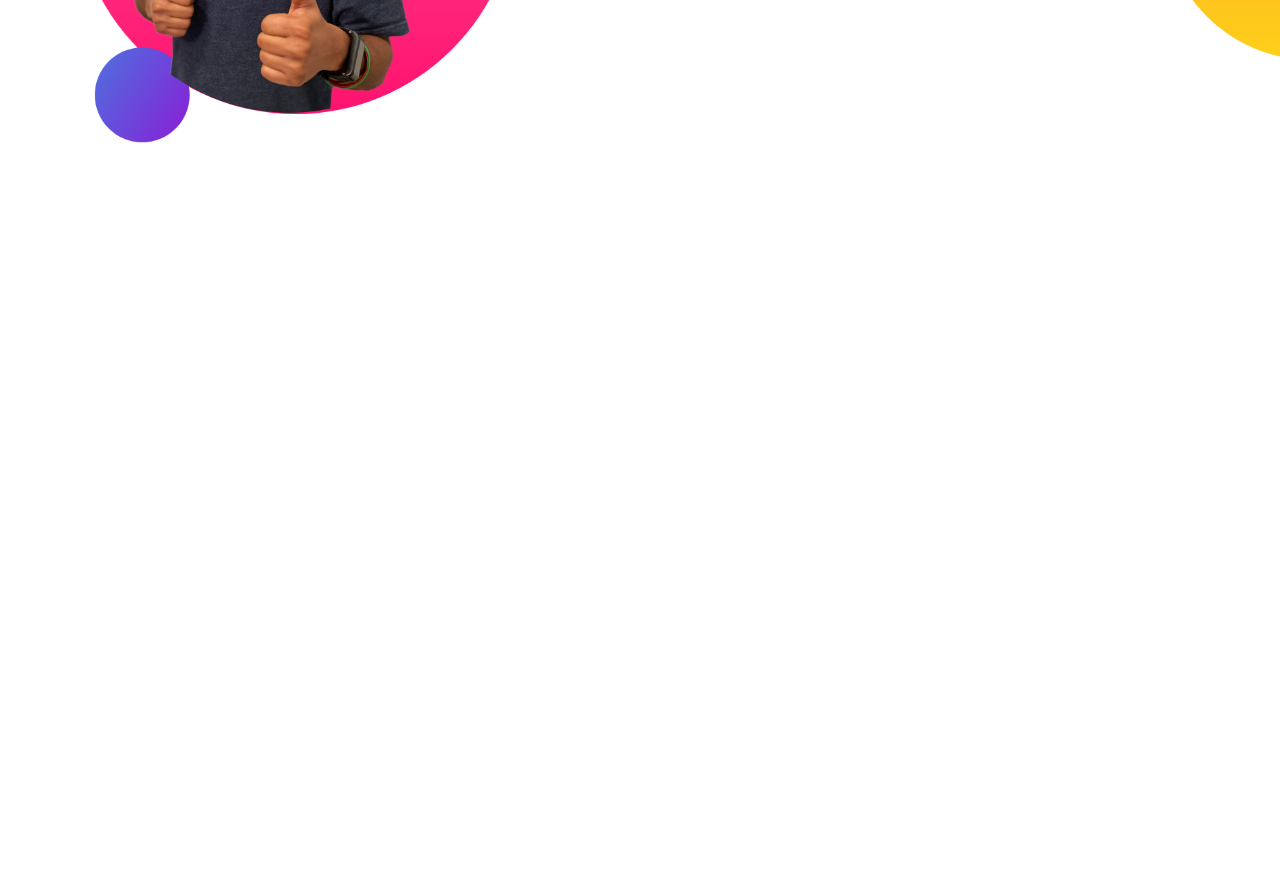
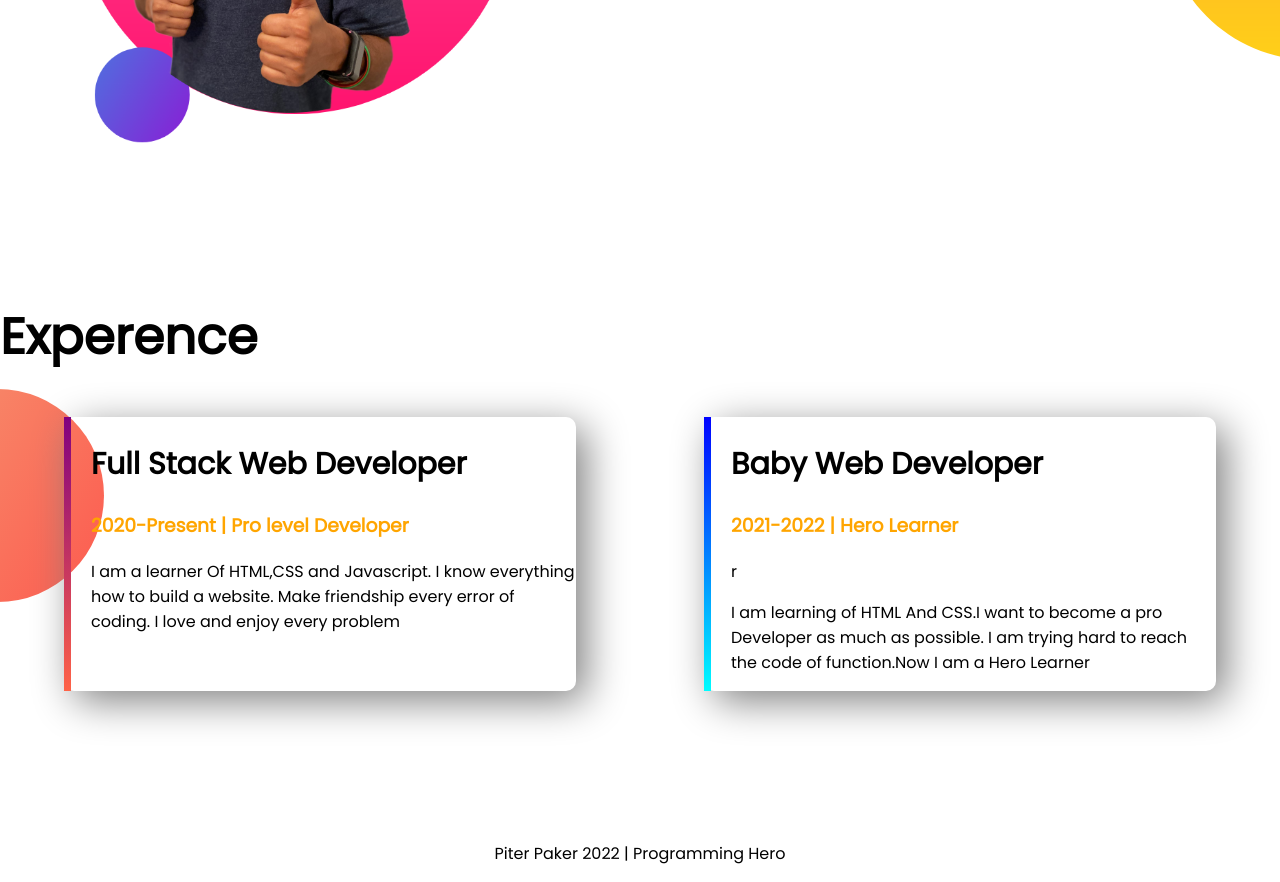
Before and after one commit to almahfuzhossen/my-first-portfolio, a plain HTML site: page index.html in a window 1280 px wide. Shown: the part 974-1856 px from the top of the page. Before the commit the page ends 1274 px from the top, so only its background shows below. Drawn offline with Linux system fonts and the light colour scheme.

Commit message:
portfolio end commit

```diff
--- a/index.html
+++ b/index.html
@@ -11,7 +11,7 @@
     <link rel="stylesheet" href="style.css">
 </head>
 <body>
-    <section class="top-banner">
+    <section class="top-banner flixible-cointainer">
 
         <div class="half-width">
             <h1>Welcome to</h1>
@@ -24,7 +24,7 @@
             <img src="jhankar.png" alt="">
         </div>
     </section>
-    <section class="dream-big">
+    <section class="dream-big flixible-cointainer">
         <div class="half-width">
             <img src="jhankar2.png" alt="">
         </div>
@@ -37,5 +37,21 @@
         </div>
 
     </section>
+    <section class="experience-area">
+        <h1>Experence</h1>
+        <div class="flixible-cointainer">
+            <div id="full-stack-developer" class="experience-item">
+                <h2>Full Stack Web Developer</h2>
+                <h3 class="color-orange">2020-Present | Pro level Developer</h3>
+                <p>I am a learner Of HTML,CSS and Javascript. I know everything how to build a website. Make friendship every error of coding. I love and enjoy every problem</p>
+            </div>
+            <div id="web-developer" class="experience-item">
+                <h2>Baby Web Developer</h2>
+                <h3 class="color-orange">2021-2022 |  Hero Learner</h3>r
+                <p> I am learning of HTML And CSS.I want to become a pro Developer as much as possible. I am trying hard to reach the code of function.Now I am a Hero Learner</p>
+            </div>
+        </div>
+    </section>
+    <footer> <p>Piter Paker 2022 | Programming Hero</p> </footer>
 </body>
 </html>
--- a/style.css
+++ b/style.css
@@ -5,10 +5,14 @@ body{
 h1{
     font-size: 50px;
 }
+h2{
+font-size: 30px;
+}
+
 .color-orange{
       color: orange;
 }
-section{
+ .flixible-cointainer{
     display: flex;
     margin-bottom: 150px;
 }
@@ -28,3 +32,30 @@ section{
     background-repeat: no-repeat;
     background-position: right;
 }
+.experience-area{
+background-image: url(exp-bg.png);
+background-repeat: no-repeat;
+background-position: left;
+
+}
+.experience-item{
+    width: 40%;
+    margin-left: 5%;
+    margin-right: 5%;
+    padding-left: 20px;
+    border-radius: 10px;
+    box-shadow: 10px 10px 40px grey;
+}
+#web-developer{
+border-left: 7px solid;
+border-image: linear-gradient(blue,cyan);
+border-image-slice: 1%;
+}
+#full-stack-developer{
+    border-left: 7px solid;
+border-image: linear-gradient(purple, tomato);
+border-image-slice: 1;
+}
+footer p{
+text-align: center;
+}
```
